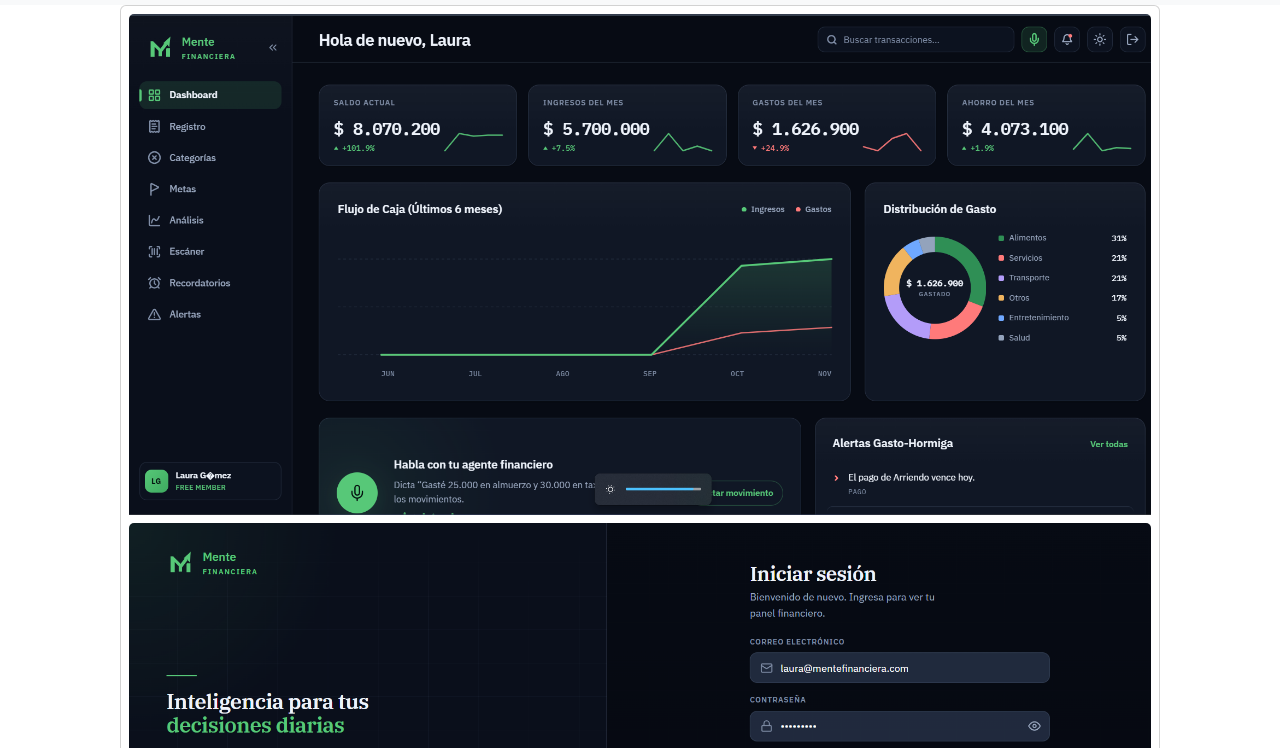
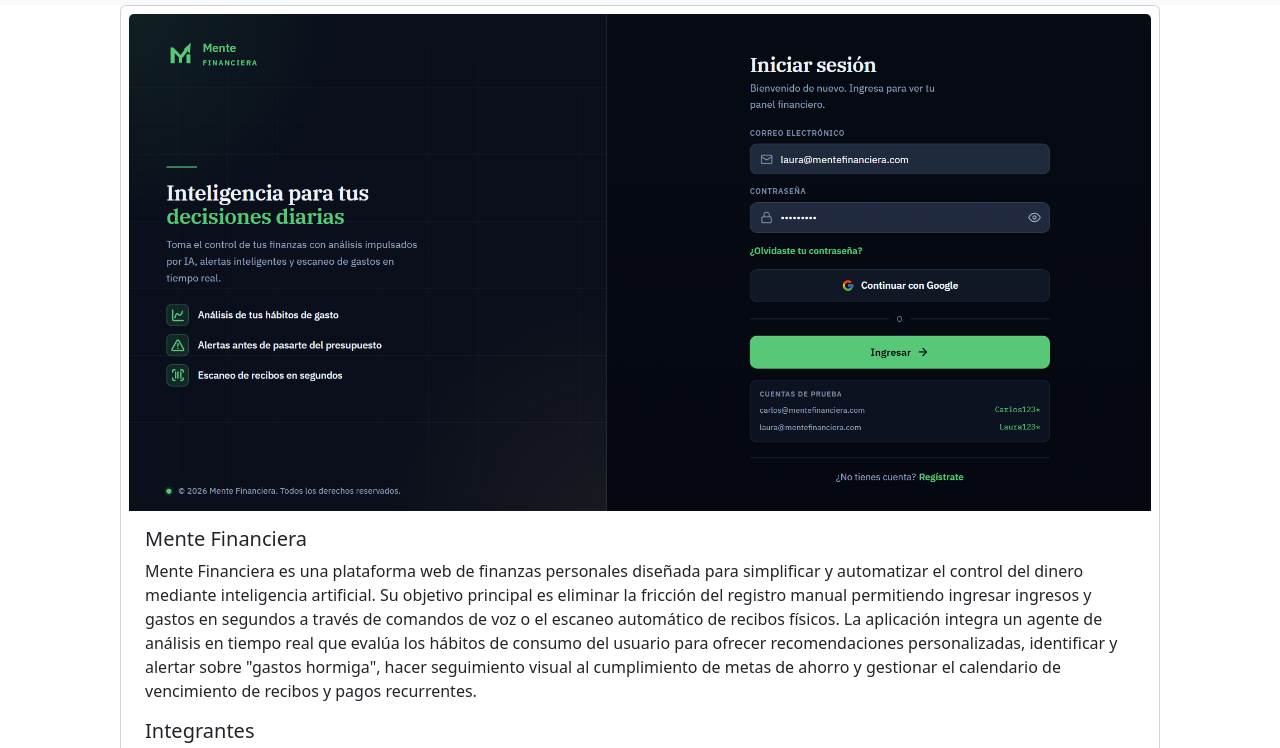
Before and after one commit to IvonneBarco/proyectos-6a, a plain HTML site: page proyectos/mente-financiera.html in a window 1280 px wide. Shown: the part 51-799 px from the top of the page. Drawn offline with nearby package versions, Linux system fonts and the light colour scheme.

Commit message:
fix(mente-financiera): una sola captura en la vista del proyecto

```diff
--- a/proyectos/mente-financiera.html
+++ b/proyectos/mente-financiera.html
@@ -34,8 +34,7 @@
 
     </nav>
     <div class="card mx-auto p-2" style="width: 65rem ;">
-        <img src="../assets/images/mente-financiera-dashboard.png" class="card-img-top" alt="Panel principal de Mente Financiera">
-        <img src="../assets/images/mente-financiera-login.png" class="card-img-top mt-2" alt="Inicio de sesión de Mente Financiera">
+        <img src="../assets/images/mente-financiera-login.png" class="card-img-top" alt="Inicio de sesión de Mente Financiera">
 
         <div class="card-body">
             <h5 class="card-title" >Mente Financiera</h5>
```
